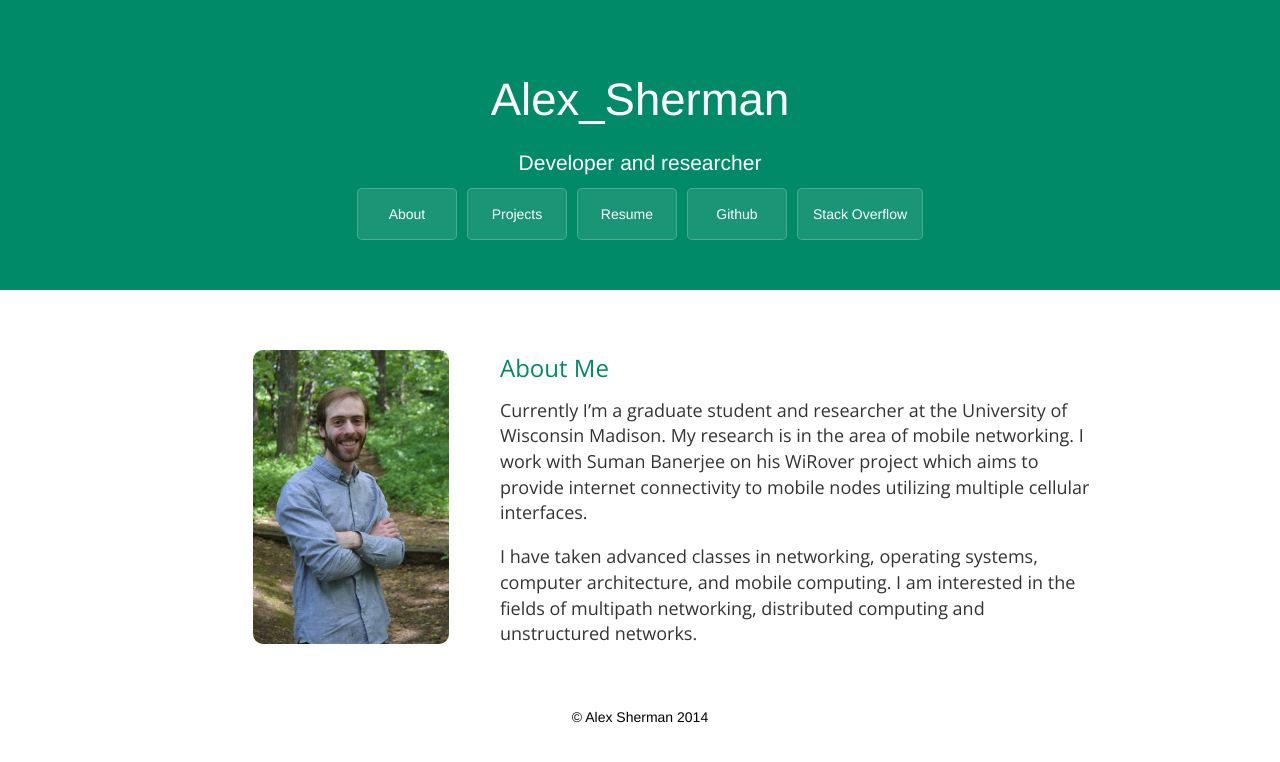
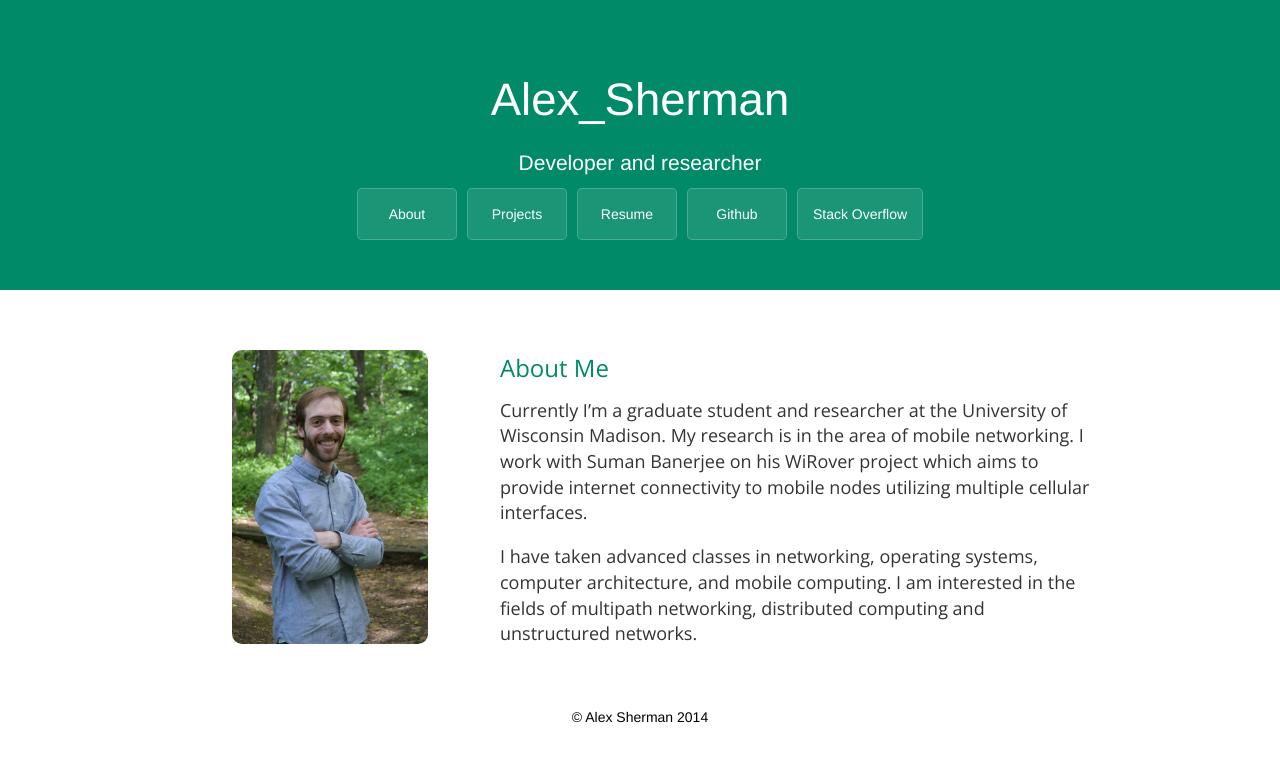
Before and after one commit to alex-sherman/alex-sherman.github.io, a Jekyll site: the page built from index.html, in a window 1280 px wide. Shown: the top 762 px of the page. Built offline with Jekyll 4.4.1, drawn with Linux system fonts in a browser that asks for light colours; nearby versions of some CDN libraries; some web fonts are replaced.

Commit message:
Improve some image styling, add gif of LED strip

```diff
--- a/css/style.css
+++ b/css/style.css
@@ -50,15 +50,16 @@
 }
 
 
-.content img {
-  width: 100%;
+.content img, .content iframe{
+  max-width: 100%;
+  margin: auto;
   margin-top: 20px;
+  display: block;
 }
 
 @media (min-width: 768px) {
   .content img {
-    width: 70%;
-    margin-left: 15%;
+    max-width: 70%;
   }
 }
 
```
Also changed, not shown: _haprojects/rgb_strip.md (+1 -0 lines).
